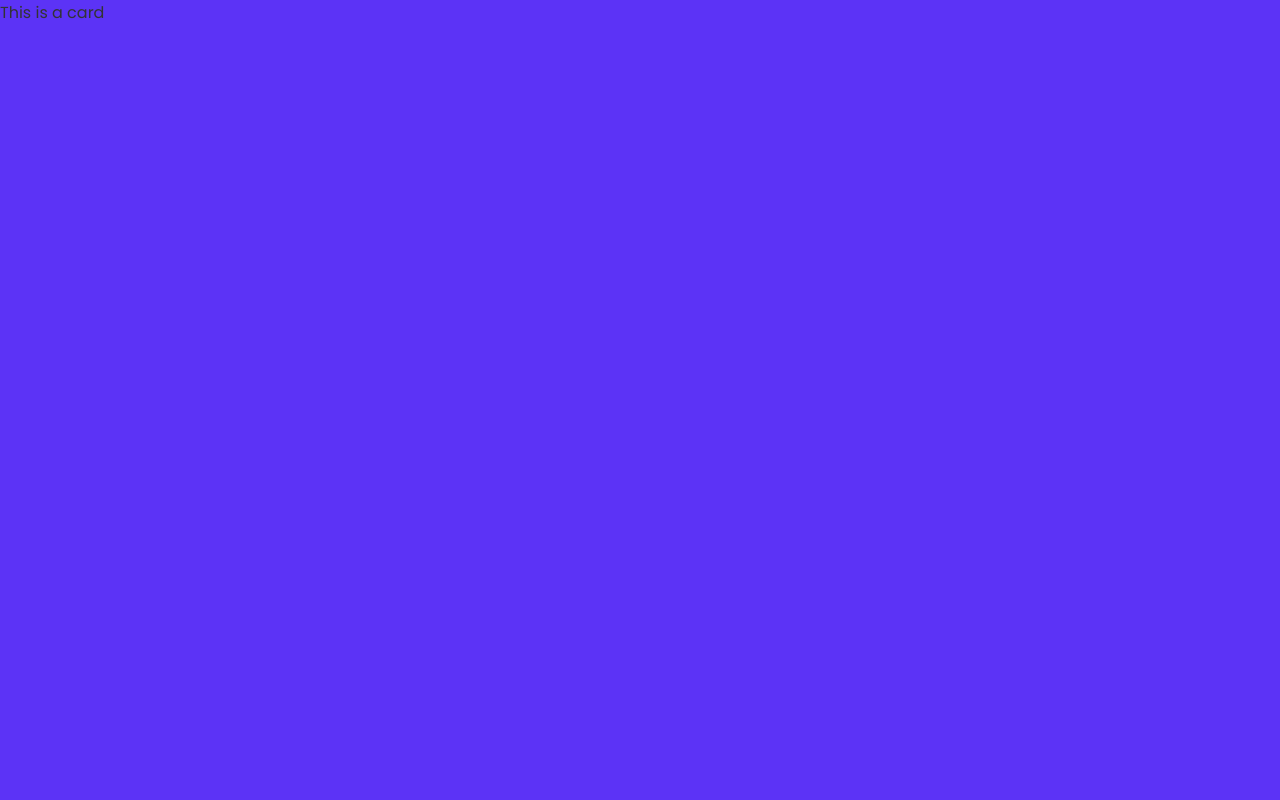
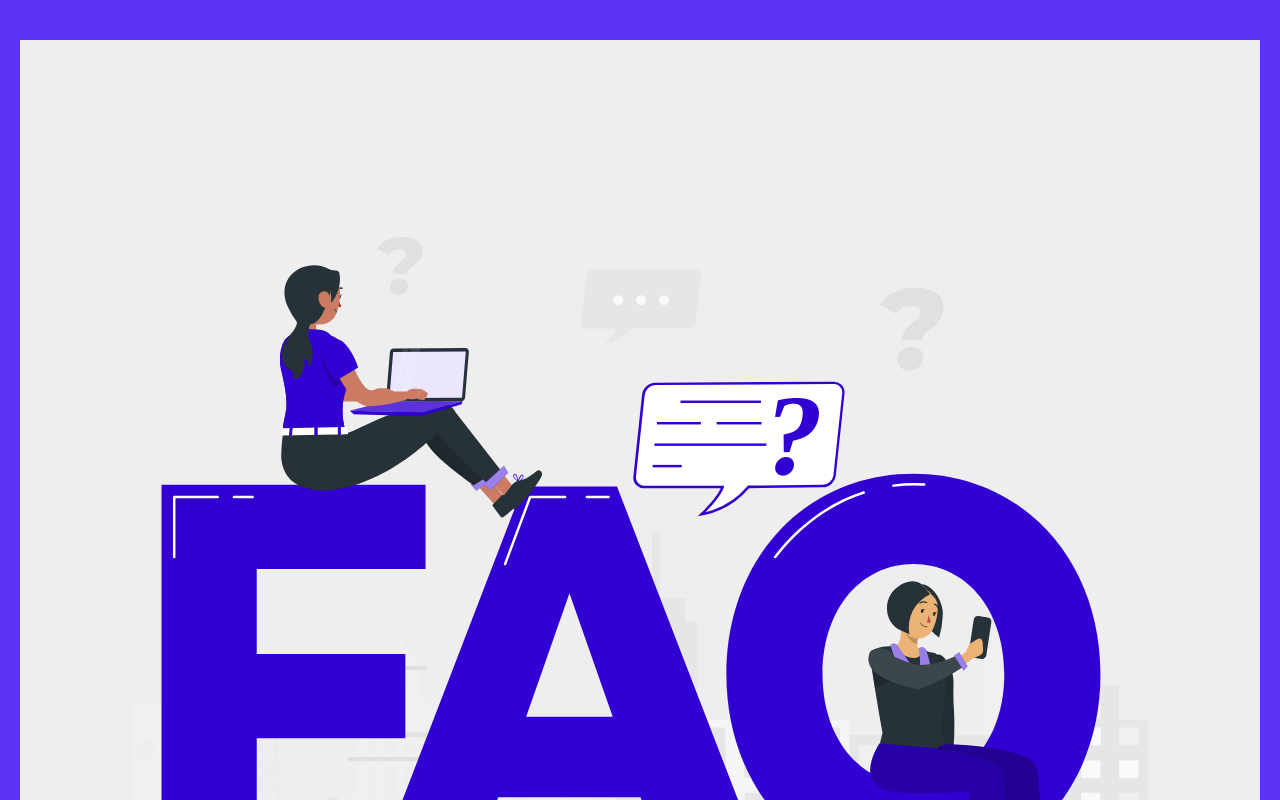
Before and after one commit to mrLuisFer/svelte-faq-accordion, a Svelte app: page / in a window 1280 px wide. Shown: the top 800 px of the page. Built offline with nearby package versions, Linux system fonts and the light colour scheme.

Commit message:
feat: add some components for the card

```diff
--- a/public/global.css
+++ b/public/global.css
@@ -6,6 +6,7 @@
   --font-family: 'Poppins', -apple-system, BlinkMacSystemFont, 'Segoe UI',
     Roboto, Oxygen-Sans, Ubuntu, Cantarell, 'Helvetica Neue', sans-serif;
   --anchor-color: rgb(0, 100, 200);
+  --default-font-color: #222;
 }
 
 html,
@@ -16,13 +17,13 @@ body {
 }
 
 * {
-  padding: auto;
+  padding: 0;
   margin: 0;
   box-sizing: border-box;
 }
 
 body {
-  color: #333;
+  color: var(--default-font-color);
   margin: 0;
   box-sizing: border-box;
   font-family: var(--font-family);
--- a/src/App.svelte
+++ b/src/App.svelte
@@ -1,14 +1,15 @@
 <script>
-import Card from './components/Card.svelte'
+import Card from './components/Card/index.svelte'
 </script>
 
-<main>
+<main class="container">
   <Card />
 </main>
 
 <style type="text/scss" lang="scss">
-main {
+.container {
   min-height: 100vh;
   background-color: var(--purpleBg);
+  padding: 40px 20px;
 }
 </style>
--- a/src/components/Card.svelte
+++ /dev/null
@@ -1,9 +0,0 @@
-<script>
-</script>
-
-<div>
-  <p>This is a card</p>
-</div>
-
-<style>
-</style>
--- /dev/null
+++ b/src/components/Card/CardImg/CardImg.svelte
@@ -0,0 +1,9 @@
+<script>
+</script>
+
+<div class="img-container">
+  <img src="assets/faqs-img.svg" alt="Faqs" />
+</div>
+
+<style type="text/scss" lang="scss">
+</style>
--- /dev/null
+++ b/src/components/Card/CardText/CardText.svelte
@@ -0,0 +1,9 @@
+<script>
+</script>
+
+<section>
+  <p>Some text</p>
+</section>
+
+<style type="text/scss" lang="scss">
+</style>
--- /dev/null
+++ b/src/components/Card/index.svelte
@@ -0,0 +1,17 @@
+<script>
+import CardImg from './CardImg/CardImg.svelte'
+import CardText from './CardText/CardText.svelte'
+</script>
+
+<div class="card">
+  <CardImg />
+  <CardText />
+</div>
+
+<style type="text/scss" lang="scss">
+.card {
+  display: block;
+  margin: 0 auto;
+  background: #eee;
+}
+</style>
```
Also changed, not shown: public/assets/faqs-img.svg (added).
